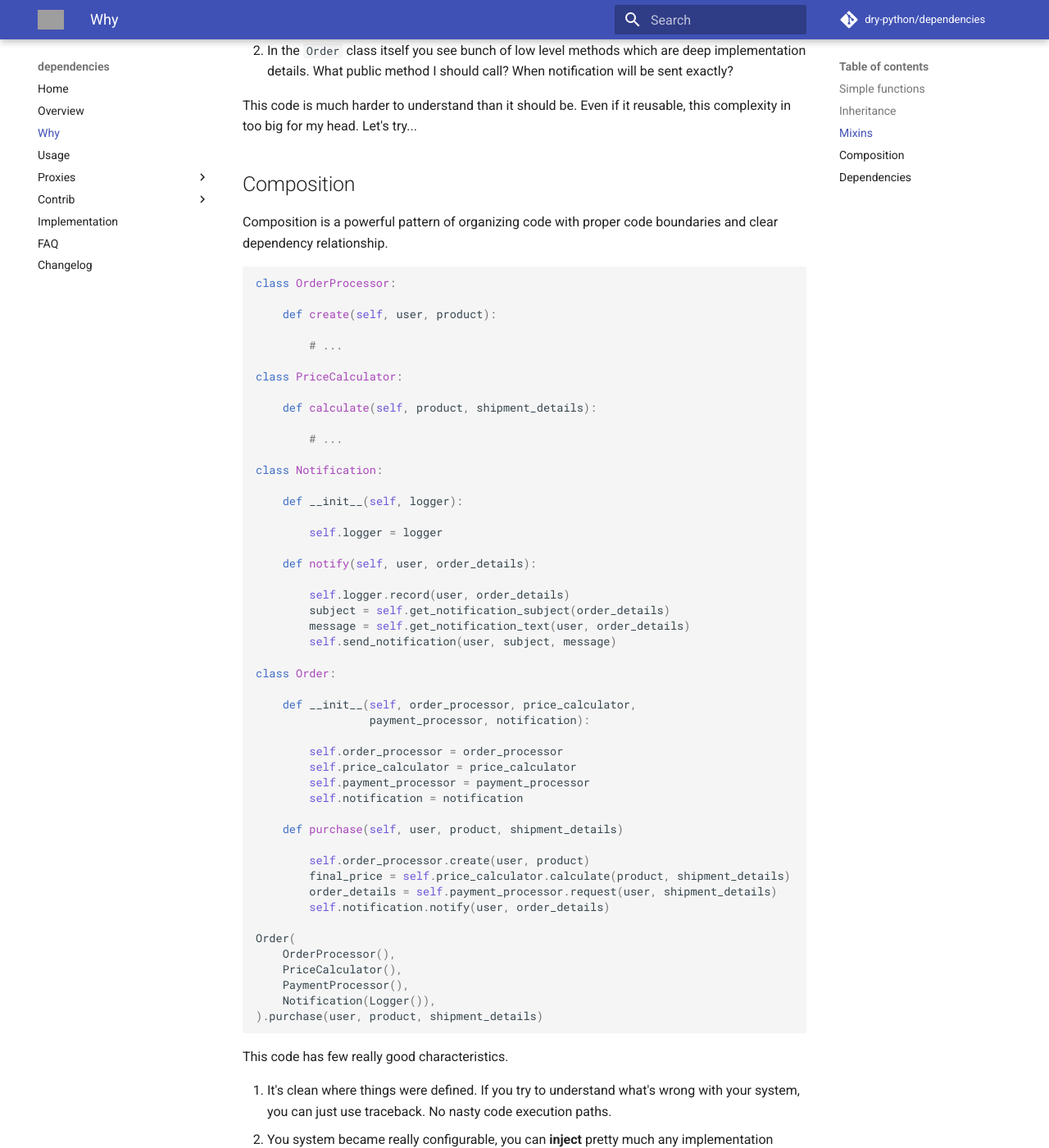
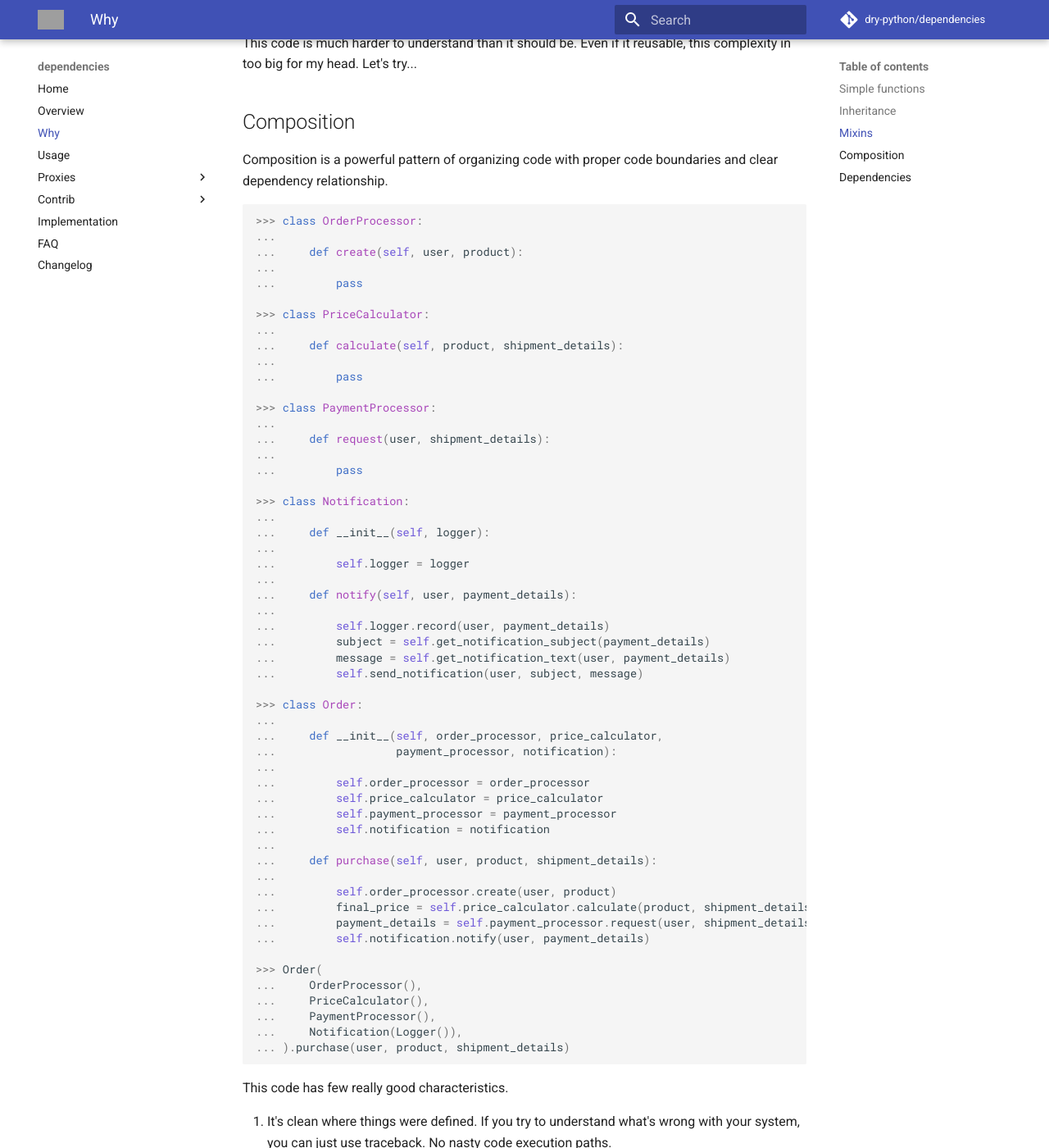
Before and after one commit to proofit404/dependencies, an MkDocs documentation site: the page built from docs/why.md, in a window 1280 px wide and 1400 px high, scrolled down 4097 px. Shown: the whole window at 82% size. Built offline with MkDocs 1.6.1 and Material for MkDocs 9.7.7, drawn with Linux system fonts in a browser that asks for light colours; comment, search, counter and statistics services are not loaded; some of the changed text lies outside the part shown; grey boxes are pictures that could not be loaded.

Commit message:
Correct code examples in the Why section in the documentation.
Create order function should return the order.

````diff
--- a/docs/why.md
+++ b/docs/why.md
@@ -13,27 +13,27 @@
 
 Let's do it with simple functions
 
-```python
-def purchase(user, product, shipment_details)
+```pycon
 
-    create_order(user, product)
-    final_price = calculate_price(product, shipment_details)
-    order_details = request_payment(user, shipment_details)
-    notify_user(user, order_details)
+>>> def purchase(user, product, shipment_details):
+...
+...     order = create_order(user, product)
+...     final_price = calculate_price(order, shipment_details)
+...     payment_details = request_payment(user, shipment_details)
+...     notify_user(user, payment_details)
 
-# ...
+>>> def notify_user(user, payment_details):
+...
+...     log_notification(user, payment_details)
+...     subject = get_notification_subject(payment_details)
+...     message = get_notification_text(user, payment_details)
+...     send_notification(user, subject, message)
 
-def notify_user(user, order_details):
+>>> def send_notification(user, subject, message):
+...
+...     email = get_user_email(user)
+...     send_email(email, subject, message)
 
-    log_notification(user, order_details)
-    subject = get_notification_subject(order_details)
-    message = get_notification_text(user, order_details)
-    send_notification(user, subject, message)
-
-def send_notification(user, subject, message):
-
-    email = get_user_email(user)
-    send_email(email, subject, message)
 ```
 
 It's readable and straightforward solution. What could possible go
@@ -84,40 +84,40 @@
 Let's rewrite our functions in the single class so we can alter logic in
 the subclasses.
 
-```python
-class Order:
+```pycon
 
-    def __init__(self, user, product, shipment_details):
+>>> class Order:
+...
+...     def __init__(self, user, product, shipment_details):
+...
+...         self.user = user
+...         self.product = product
+...         self.shipment_details = shipment_details
+...         self.final_price = None      # Set by `calculate_price`.
+...         self.payment_details = None  # Set by `request_payment`.
+...         self.subject = None          # Set by `get_notification_subject`.
+...         self.message = None          # Set by `get_notification_text`.
+...         self.email = None            # Set by `get_user_email`.
+...
+...     def purchase(self):
+...
+...         self.create_order()
+...         self.calculate_price()
+...         self.request_payment()
+...         self.notify_user()
+...
+...     def notify_user(self):
+...
+...         self.log_notification()
+...         self.get_notification_subject()
+...         self.get_notification_text()
+...         self.send_notification()
+...
+...     def send_notification(self):
+...
+...         self.get_user_email()
+...         self.send_email()
 
-        self.user = user
-        self.product = product
-        self.shipment_details = shipment_details
-        self.final_price = None  # Set by `calculate_price`.
-        self.order_details = None  # Set by `request_payment`.
-        self.subject = None  # Set by `get_notification_subject`.
-        self.message = None  # Set by `get_notification_text`.
-        self.email = None  # Set by `get_user_email`.
-
-    def purchase(self):
-
-        self.create_order()
-        self.calculate_price()
-        self.request_payment()
-        self.notify_user()
-
-    # ...
-
-    def notify_user(self):
-
-        self.log_notification()
-        self.get_notification_subject()
-        self.get_notification_text()
-        self.send_notification()
-
-    def send_notification(self):
-
-        self.get_user_email()
-        self.send_email()
 ```
 
 At first look this class is even better solution. Indeed, this code has
@@ -160,39 +160,41 @@
 We can split our God object into multiple classes and join it together
 later using multiple inheritance.
 
-```python
-class OrderProcessingMixin:
+```pycon
 
-    def create_order(self):
+>>> class OrderProcessingMixin:
+...
+...     def create_order(self):
+...
+...         pass
 
-        # ...
+>>> class PriceCalculationMixin:
+...
+...     def calculate_price(self):
+...
+...         pass
 
-class PriceCalculationMixin:
+>>> class NotificationMixin:
+...
+...     def get_notification_text(self):
+...
+...         self.notification_text = self.notification_text_template % (
+...             self.user,
+...             self.payment_details,
+...         )
 
-    def calculate_price(self):
+>>> class Order(OrderProcessingMixin,
+...             PriceCalculationMixin,
+...             NotificationMixin):
+...
+...     def before_calculate(self):
+...
+...         self.create_order()
+...
+...     def after_commit(self):
+...
+...         self.send_email()
 
-        # ...
-
-class NotificationMixin:
-
-    def get_notification_text(self):
-
-        self.notification_text = self.notification_text_template % (
-            self.user,
-            self.order_details,
-        )
-
-class Order(OrderProcessingMixin,
-            PriceCalculationMixin,
-            NotificationMixin):
-
-    def before_calculate(self):
-
-        self.create_order()
-
-    def after_commit(self):
-
-        self.send_email()
 ```
 
 Someone might say this is an improvement over one huge class.
@@ -205,7 +207,7 @@
 session of the `Order` class.
 
 1. In the `get_notification_text` you have no idea who set up
-   `order_details`.
+   `payment_details`.
 2. In the `Order` class itself you see bunch of low level methods
    which are deep implementation details. What public method I should
    call? When notification will be sent exactly?
@@ -218,55 +220,63 @@
 Composition is a powerful pattern of organizing code with proper code
 boundaries and clear dependency relationship.
 
-```python
-class OrderProcessor:
+```pycon
 
-    def create(self, user, product):
+>>> class OrderProcessor:
+...
+...     def create(self, user, product):
+...
+...         pass
 
-        # ...
+>>> class PriceCalculator:
+...
+...     def calculate(self, product, shipment_details):
+...
+...         pass
 
-class PriceCalculator:
+>>> class PaymentProcessor:
+...
+...     def request(user, shipment_details):
+...
+...         pass
 
-    def calculate(self, product, shipment_details):
+>>> class Notification:
+...
+...     def __init__(self, logger):
+...
+...         self.logger = logger
+...
+...     def notify(self, user, payment_details):
+...
+...         self.logger.record(user, payment_details)
+...         subject = self.get_notification_subject(payment_details)
+...         message = self.get_notification_text(user, payment_details)
+...         self.send_notification(user, subject, message)
 
-        # ...
+>>> class Order:
+...
+...     def __init__(self, order_processor, price_calculator,
+...                  payment_processor, notification):
+...
+...         self.order_processor = order_processor
+...         self.price_calculator = price_calculator
+...         self.payment_processor = payment_processor
+...         self.notification = notification
+...
+...     def purchase(self, user, product, shipment_details):
+...
+...         self.order_processor.create(user, product)
+...         final_price = self.price_calculator.calculate(product, shipment_details)
+...         payment_details = self.payment_processor.request(user, shipment_details)
+...         self.notification.notify(user, payment_details)
 
-class Notification:
+>>> Order(
+...     OrderProcessor(),
+...     PriceCalculator(),
+...     PaymentProcessor(),
+...     Notification(Logger()),
+... ).purchase(user, product, shipment_details)
 
-    def __init__(self, logger):
-
-        self.logger = logger
-
-    def notify(self, user, order_details):
-
-        self.logger.record(user, order_details)
-        subject = self.get_notification_subject(order_details)
-        message = self.get_notification_text(user, order_details)
-        self.send_notification(user, subject, message)
-
-class Order:
-
-    def __init__(self, order_processor, price_calculator,
-                 payment_processor, notification):
-
-        self.order_processor = order_processor
-        self.price_calculator = price_calculator
-        self.payment_processor = payment_processor
-        self.notification = notification
-
-    def purchase(self, user, product, shipment_details)
-
-        self.order_processor.create(user, product)
-        final_price = self.price_calculator.calculate(product, shipment_details)
-        order_details = self.payment_processor.request(user, shipment_details)
-        self.notification.notify(user, order_details)
-
-Order(
-    OrderProcessor(),
-    PriceCalculator(),
-    PaymentProcessor(),
-    Notification(Logger()),
-).purchase(user, product, shipment_details)
 ```
 
 This code has few really good characteristics.
@@ -287,19 +297,21 @@
 
 Here where `dependencies` library comes in.
 
-```python
-from dependencies import Injector
+```pycon
 
-class OrderContainer(Injector):
+>>> from dependencies import Injector
 
-    order = Order
-    order_processor = OrderProcessor
-    price_calculator = PriceCalculator
-    payment_processor = PaymentProcessor
-    notification = Notification
-    logger = Logger
+>>> class OrderContainer(Injector):
+...
+...     order = Order
+...     order_processor = OrderProcessor
+...     price_calculator = PriceCalculator
+...     payment_processor = PaymentProcessor
+...     notification = Notification
+...     logger = Logger
 
-OrderContainer.order.purchase(user, product, shipment_details)
+>>> OrderContainer.order.purchase(user, product, shipment_details)
+
 ```
 
 It helps you to reduce the boilerplate of the initiation stage. It
````
